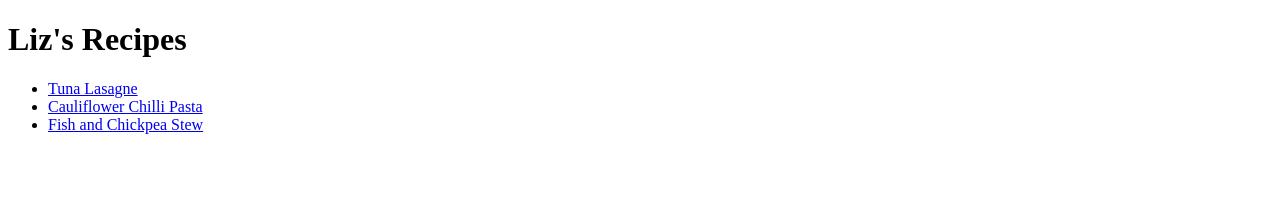
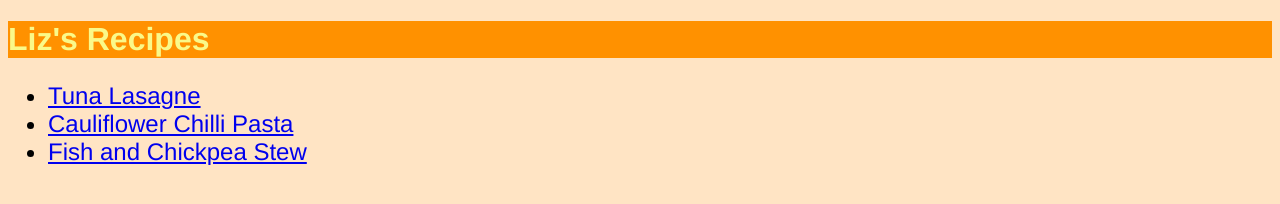
Before and after one commit to lizwade/odin-recipes, a plain HTML site: page index.html in a window 1280 px wide. Drawn offline with Linux system fonts and the light colour scheme.

Commit message:
Create stylesheet and initial styling

```diff
--- a/index.html
+++ b/index.html
@@ -2,15 +2,15 @@
 <html lang="en">
 <head>
     <meta charset="UTF-8">
+    <link rel="stylesheet" href="style.css">
     <title>Liz's Recipe Website</title>
 </head>
 <body>
     <h1>Liz's Recipes</h1>
-    <ul>
-    <li><a href="recipes/tuna_lasagne.html">Tuna Lasagne</a></li>
-    <li><a href="recipes/cauliflower_chilli_pasta.html">Cauliflower Chilli Pasta</a></li>
-    <li><a href="recipes/fish_chickpea_stew.html">Fish and Chickpea Stew</a></li>
-
+    <ul class="recipe-link">
+            <li><a href="recipes/tuna_lasagne.html">Tuna Lasagne</a></li>
+            <li><a href="recipes/cauliflower_chilli_pasta.html">Cauliflower Chilli Pasta</a></li>
+            <li><a href="recipes/fish_chickpea_stew.html">Fish and Chickpea Stew</a></li>
     </ul>
 </body>
 </html>
--- /dev/null
+++ b/style.css
@@ -0,0 +1,24 @@
+body {
+    background-color: bisque;
+    font-family: Helvetica, Arial, sans-serif;
+}
+
+h1 {
+    background-color: rgb(255, 145, 0);
+    color: rgb(250, 249, 137);
+    font-weight: bold;
+}
+
+h2 {
+    font-style: italic;
+
+}
+
+.dish {
+    width: 200;
+    height: auto;
+}
+
+.recipe-link {
+    font-size: 24px;
+}
```
Also changed, not shown: recipes/cauliflower_chilli_pasta.html (+2 -1 lines), recipes/fish_chickpea_stew.html (+1 -0 lines), recipes/tuna_lasagne.html (+1 -0 lines).
